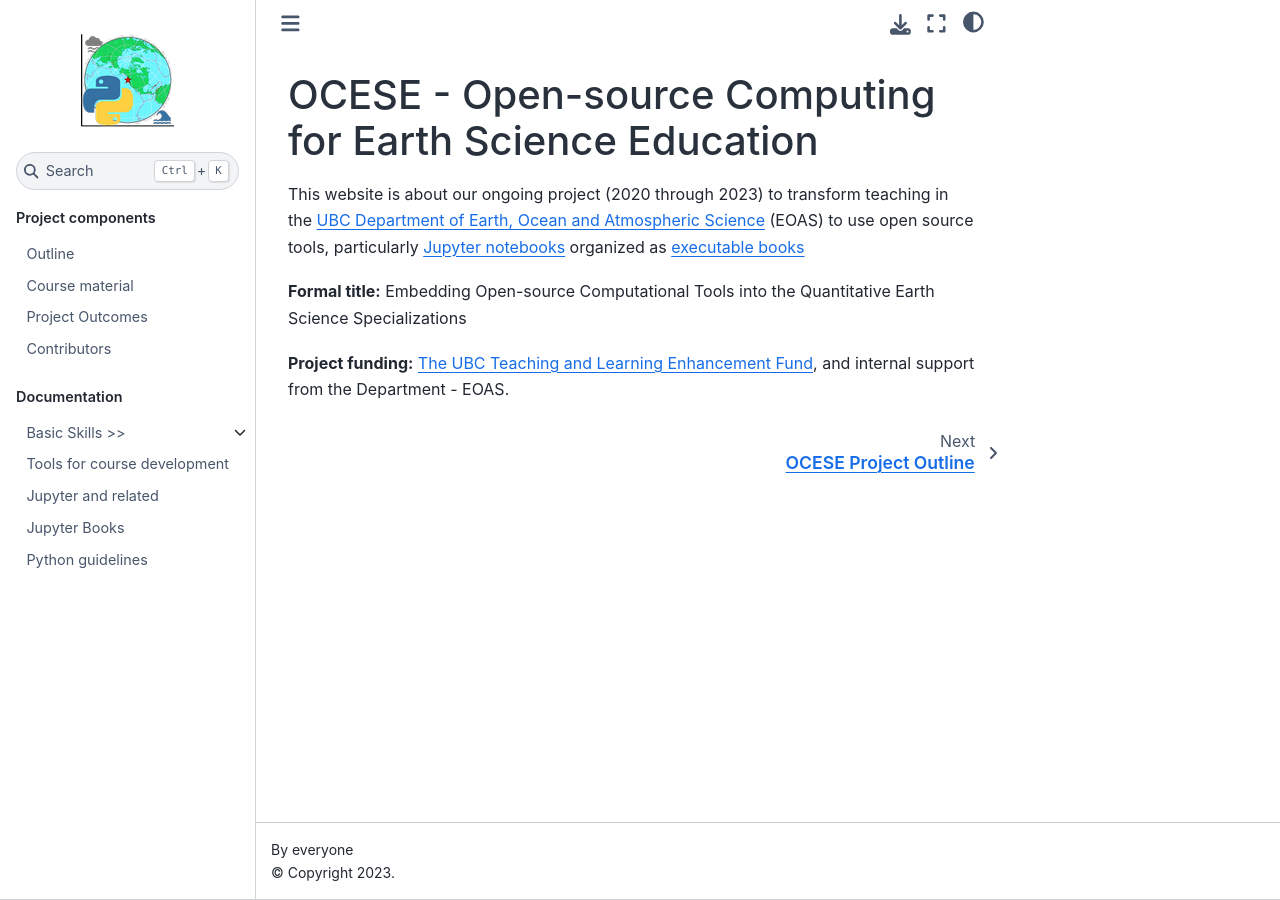
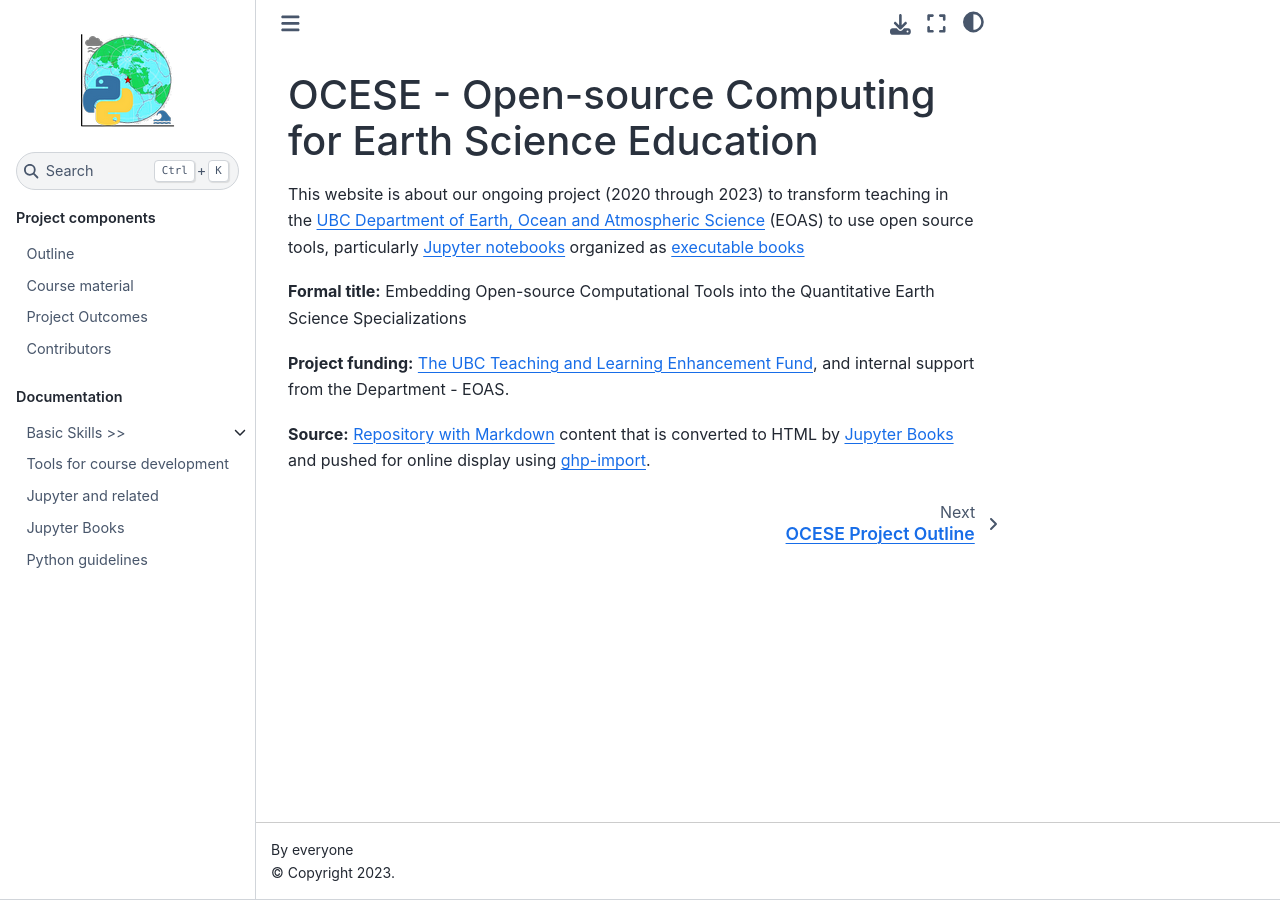
Before and after one commit to phaustin/ocese-docs, a Jupyter Book: the page built from docs/index.md, in a window 1280 px wide. Built offline with Jupyter Book 1.0.4 settings and Sphinx 7.4.7 and the Sphinx Book theme 1.1.4, drawn with Linux system fonts in a browser that asks for light colours.

Commit message:
minor updates to workflows, license, index

```diff
--- a/docs/index.md
+++ b/docs/index.md
@@ -6,3 +6,5 @@
 **Formal title:** Embedding Open-source Computational Tools into the Quantitative Earth Science Specializations
 
 **Project funding:** [The UBC Teaching and Learning Enhancement Fund](https://tlef.ubc.ca/funded-proposals/entry/714/), and internal support from the Department - EOAS.
+
+**Source:** [Repository with Markdown](https://github.com/fhmjones/ocese-docs) content that is converted to HTML by [Jupyter Books](https://jupyterbook.org/intro.html) and pushed for online display using [ghp-import](https://pypi.org/project/ghp-import/).
```
Also changed, not shown: docs/git-workflows.md (+2 -0 lines), 1 other file.
